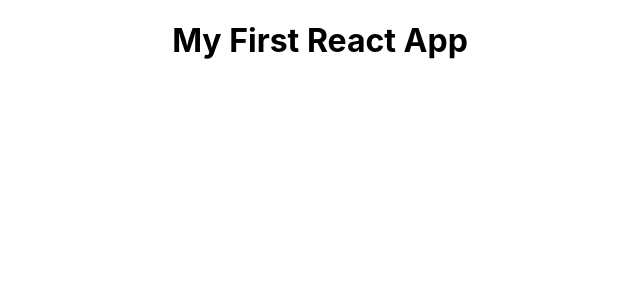
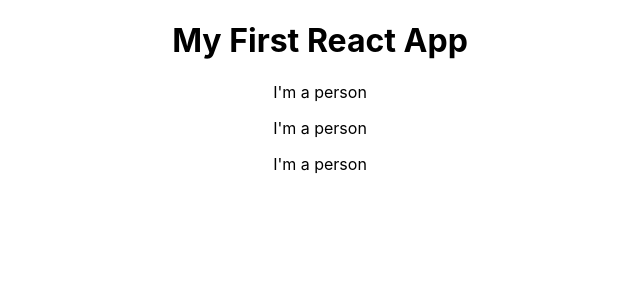
Before and after one commit to lcskode/r16cg-03-base-features-syntax, a React (Create React App) app: page / in a window 1280 px wide. Shown: the top 300 px of the page, without its empty margins (320-960 px from the left). Built offline with nearby package versions, Linux system fonts and the light colour scheme.

Commit message:
Added code for Person.js and modified App.js to import Person.js on App.js

```diff
--- a/src/App.js
+++ b/src/App.js
@@ -1,11 +1,15 @@
 import React, { Component } from 'react';
 import './App.css';
+import Person from './Person/Person';
 
 class App extends Component {
   render() {
     return (
       <div className="App">
         <h1>My First React App</h1>
+        <Person />
+        <Person />
+        <Person />
       </div>
     );
   }
```
